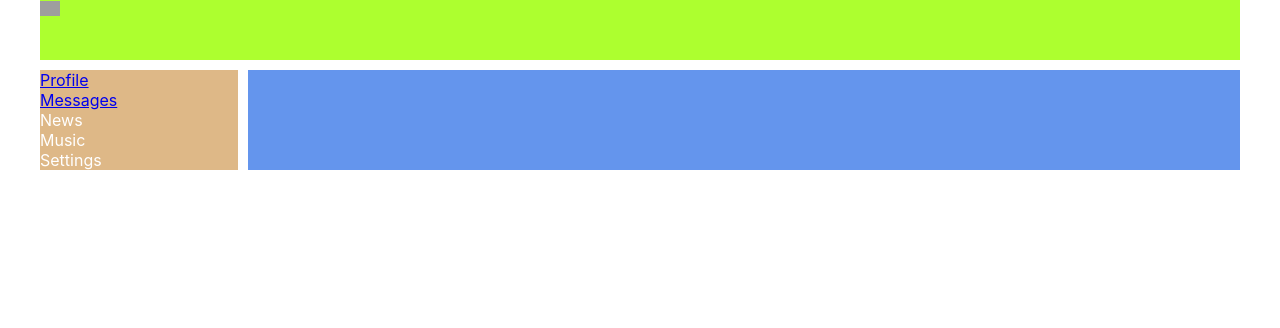
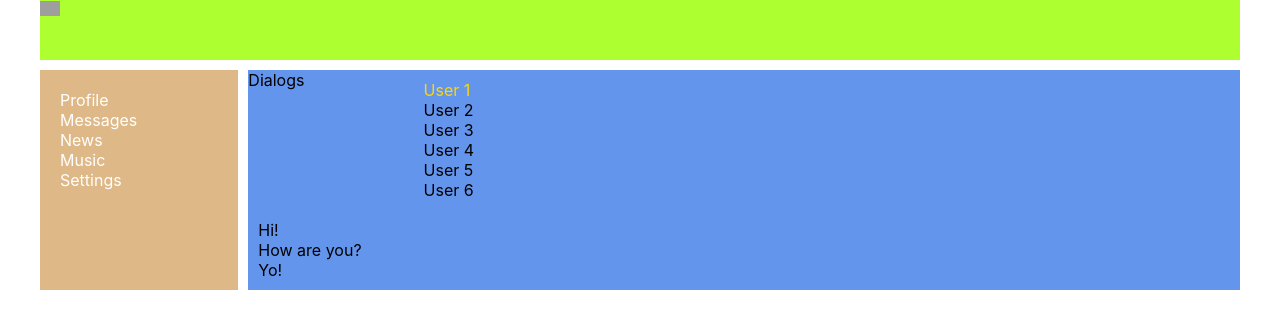
Before and after one commit to Yuthala/React_1, a React (Create React App) app: page /dialogs in a window 1280 px wide. Shown: the top 328 px of the page. Built offline with nearby package versions, Linux system fonts and the light colour scheme; grey boxes are pictures that could not be loaded.

Commit message:
Dialogs component

```diff
--- a/src/App.js
+++ b/src/App.js
@@ -12,11 +12,11 @@ const App = () => {
         <div className='app-wrapper'>
           <Header />
           <Navbar />
-          {/* <Profile /> */}
+          {/* {<Profile />} */}
           <div className='app-wrapper-content'>
             <Routes>
-              <Route path='/dialogs' component={Dialogs}/>
-              <Route path='/profile' component={Profile}/>
+              <Route path='/dialogs' element={<Dialogs />} />
+              <Route path='/profile' element={<Profile />} />
             </Routes>
           </div>
       </div>
--- a/src/components/Dialogs/Dialogs.jsx
+++ b/src/components/Dialogs/Dialogs.jsx
@@ -1,9 +1,34 @@
 import classes from './Dialogs.module.css';
 
-const Dialogs = (props) => {
+const Dialogs = () => {
 	return (
-		<div>
+		<div className={classes.dialogs}>
 			Dialogs
+			<div className={classes.dialogsItems}>
+				<div className={classes.dialog + ' ' + classes.active}>
+					User 1
+				</div>
+				<div className={classes.dialog}>
+					User 2
+				</div>
+				<div className={classes.dialog}>
+					User 3
+				</div>
+				<div className={classes.dialog}>
+					User 4
+				</div>
+				<div className={classes.dialog}>
+					User 5
+				</div>
+				<div className={classes.dialog}>
+					User 6
+				</div>
+			</div>
+			<div className={classes.messages}>
+				<div className={classes.message}>Hi!</div>
+				<div className={classes.message}>How are you?</div>
+				<div className={classes.message}>Yo!</div>
+			</div>
 		</div>
 	)
 }
--- a/src/components/Dialogs/Dialogs.module.css
+++ b/src/components/Dialogs/Dialogs.module.css
@@ -0,0 +1,21 @@
+.dialogs {
+	display: grid;
+	grid-template-columns: 2fr 10fr;
+}
+
+.dialogsItems {
+	padding: 10px;
+
+}
+
+.dialogsItems .active {
+	color: gold;
+}
+
+.messages {
+	padding: 10px;
+}
+
+.messages .message {
+
+}
--- a/src/components/Navbar/Navbar.jsx
+++ b/src/components/Navbar/Navbar.jsx
@@ -1,12 +1,13 @@
 
 import classes from './Navbar.module.css';
+import {NavLink, navData} from 'react-router-dom';
 
 
 const Navbar = () => {
 	return (
 		<nav className={classes.nav}>
-			<div className={`${classes.item} ${classes.active}`}><a href="/profile">Profile</a></div>
-			<div className={classes.item}><a href="/dialogs">Messages</a></div>
+			<div className={`${classes.item} ${classes.active}`}><NavLink to="/profile" activeClassName= {classes.active}>Profile</NavLink></div>
+			<div className={classes.item}><NavLink to="/dialogs" activeClassName={classes.active}>Messages</NavLink></div>
 			<div className={classes.item}><a>News</a></div>
 			<div className={classes.item}><a>Music</a></div>
 			<div className={classes.item}><a>Settings</a></div>
--- a/src/components/Navbar/Navbar.module.css
+++ b/src/components/Navbar/Navbar.module.css
@@ -2,12 +2,14 @@
 .nav{
 	grid-area: n;
 	background-color: burlywood;
+	padding: 20px;
   }
 
-.item {
+.item a {
 	color: white;
+	text-decoration: none;
 }
 
-.item.active {
+.item a.active {
 	color: gold;
 }
```
